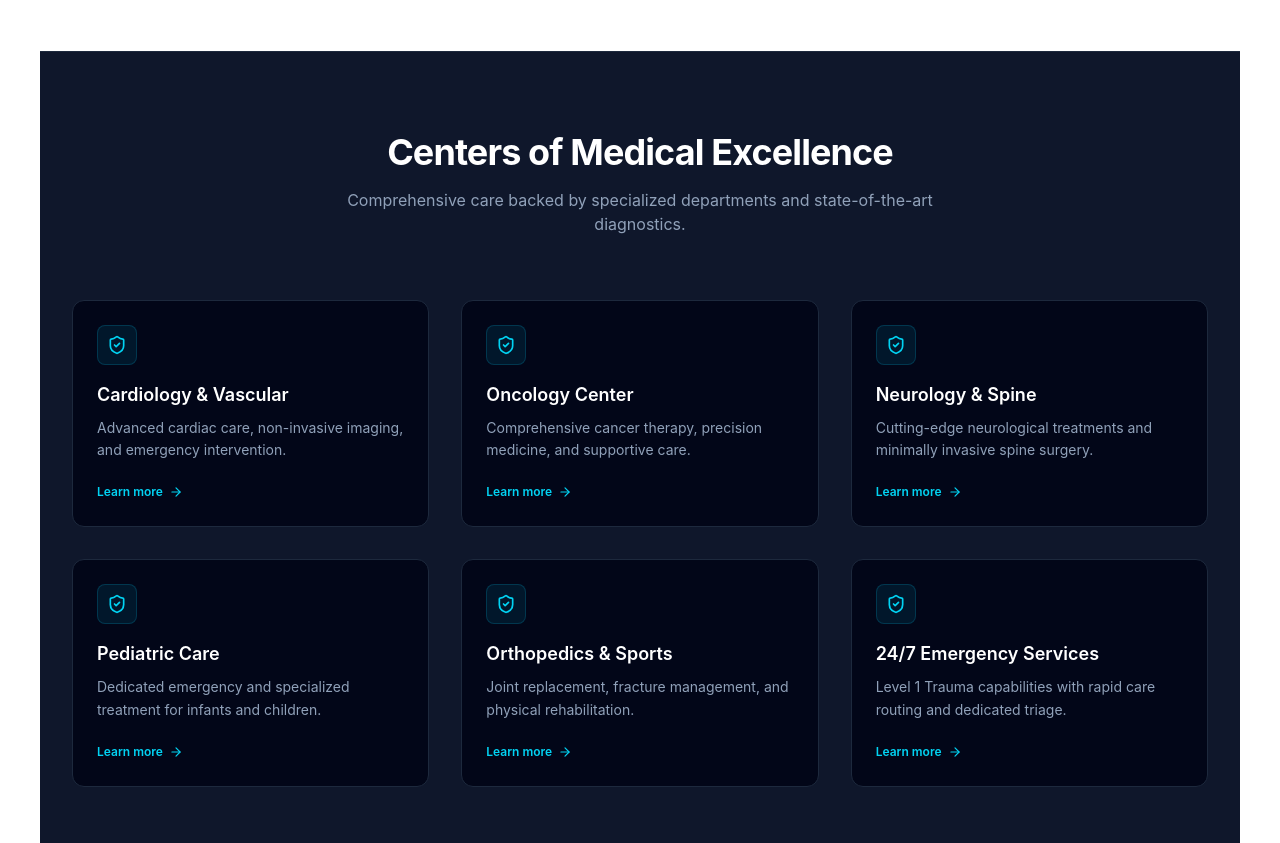
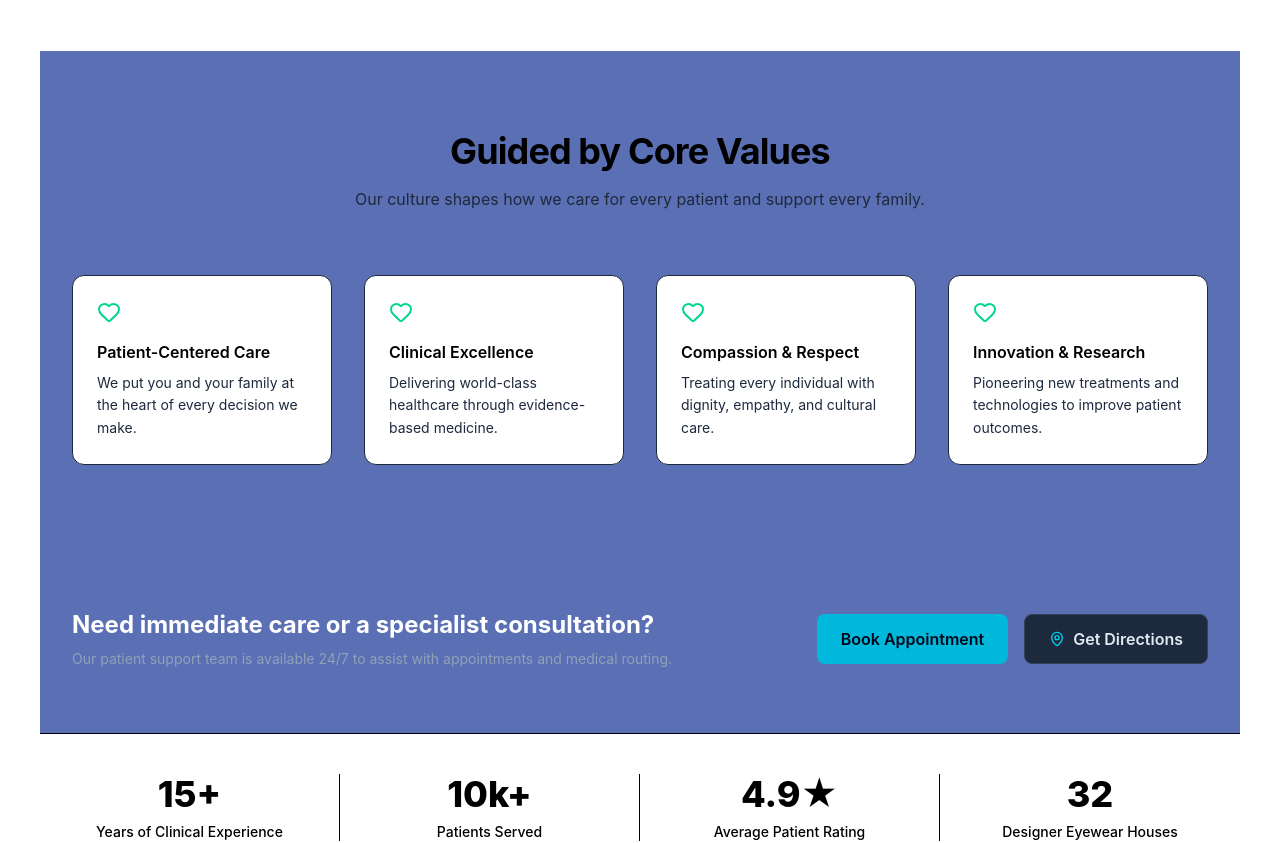
Before and after one commit to neducod/optometry-clinic-website, a React (Vite) app: page / in a window 1280 px wide. Shown: the part 2440-3283 px from the top of the page. Built offline with nearby package versions, Linux system fonts and the light colour scheme.

Commit message:
more home updates

```diff
--- a/src/components/Navbar.jsx
+++ b/src/components/Navbar.jsx
@@ -177,7 +177,7 @@ const Navbar = () => {
       document.body.style.overflow = '';
     };
   }, [isOpen]);
-//bg-[#5B6FB4] bg-[#f8f9f5
+//bg-[#5B6FB4] bg-[#f8f9f5 bg-slate-900/60
   return (
     <header
       className={`sticky top-0 z-50 transition-all duration-300 font-mono text-sm ${
--- a/src/pages/Homeabout.jsx
+++ b/src/pages/Homeabout.jsx
@@ -128,7 +128,7 @@ export default function HospitalAboutUs() {
         </div>
       </section>
 
-      <section className="py-20 bg-slate-900 border-t border-b border-slate-800">
+      {/* <section className="py-20 bg-slate-900 border-t border-b border-slate-800">
         <div className="max-w-7xl mx-auto px-6 lg:px-8">
           <div className="text-center max-w-2xl mx-auto mb-16">
             <h2 className="text-3xl font-bold text-white tracking-tight sm:text-4xl">
@@ -156,33 +156,31 @@ export default function HospitalAboutUs() {
             ))}
           </div>
         </div>
-      </section>
-
+      </section> */}
       {/* --- OUR CORE VALUES --- */}
-      <section className="py-20 bg-slate-950">
+      <section className="py-20 bg-[#5B6FB4] ">
         <div className="max-w-7xl mx-auto px-6 lg:px-8">
           <div className="text-center max-w-2xl mx-auto mb-16">
-            <h2 className="text-3xl font-bold text-white tracking-tight sm:text-4xl">
+            <h2 className="text-3xl font-bold text-black tracking-tight sm:text-4xl">
               Guided by Core Values
             </h2>
-            <p className="mt-4 text-slate-400">
+            <p className="mt-4 text-slate-800">
               Our culture shapes how we care for every patient and support every family.
             </p>
           </div>
           <div className="grid grid-cols-1 sm:grid-cols-2 lg:grid-cols-4 gap-8">
             {coreValues.map((value, idx) => (
-              <div key={idx} className="bg-slate-900/60 p-6 rounded-xl border border-slate-800">
+              <div key={idx} className="bg-white p-6 rounded-xl border border-slate-800">
                 <Heart className="w-6 h-6 text-emerald-400 mb-4" />
-                <h3 className="text-base font-semibold text-white mb-2">{value.title}</h3>
-                <p className="text-sm text-slate-400 leading-relaxed">{value.desc}</p>
+                <h3 className="text-base font-semibold text-black mb-2">{value.title}</h3>
+                <p className="text-sm text-slate-800 leading-relaxed">{value.desc}</p>
               </div>
             ))}
           </div>
         </div>
       </section>
 
-      {/* --- CALL TO ACTION / EMERGENCY BAR --- */}
-      <section className="py-16 bg-gradient-to-r from-cyan-950 via-slate-900 to-slate-950 border-t border-slate-800">
+      <section className="py-16  border-slate-800">
         <div className="max-w-7xl mx-auto px-6 lg:px-8 flex flex-col md:flex-row items-center justify-between gap-8">
           <div>
             <h2 className="text-2xl font-bold text-white">Need immediate care or a specialist consultation?</h2>
```
